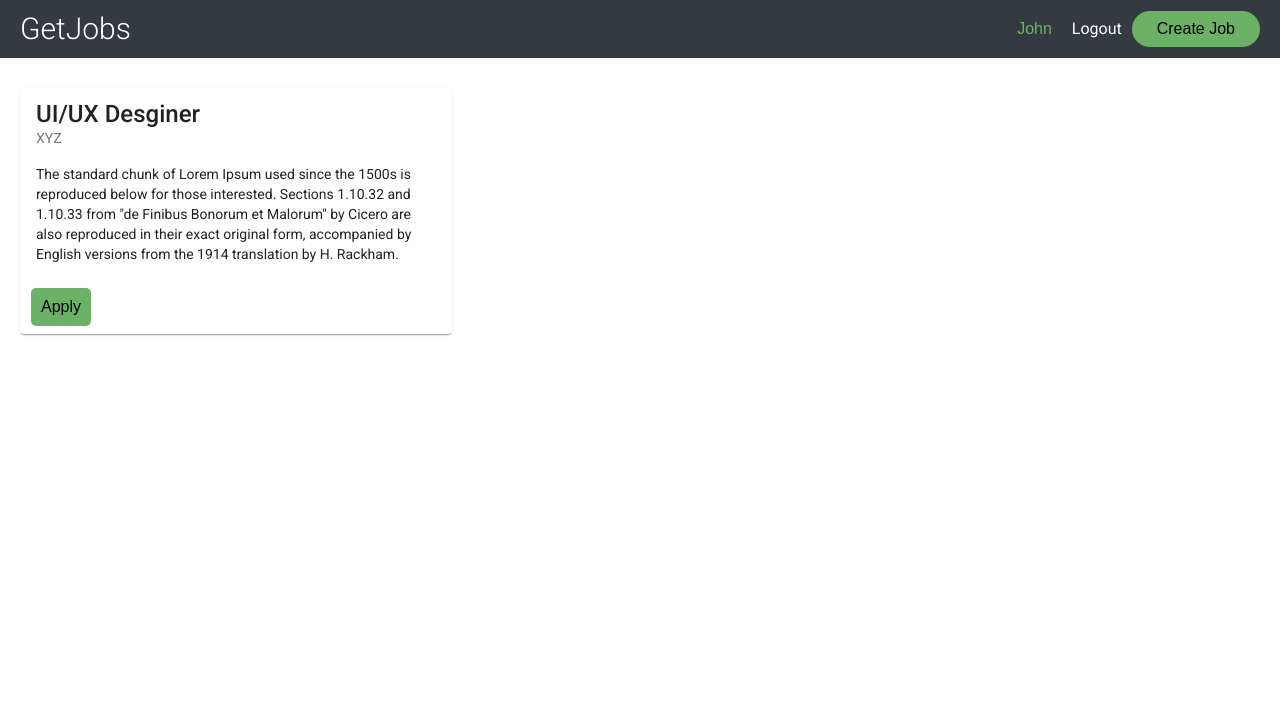
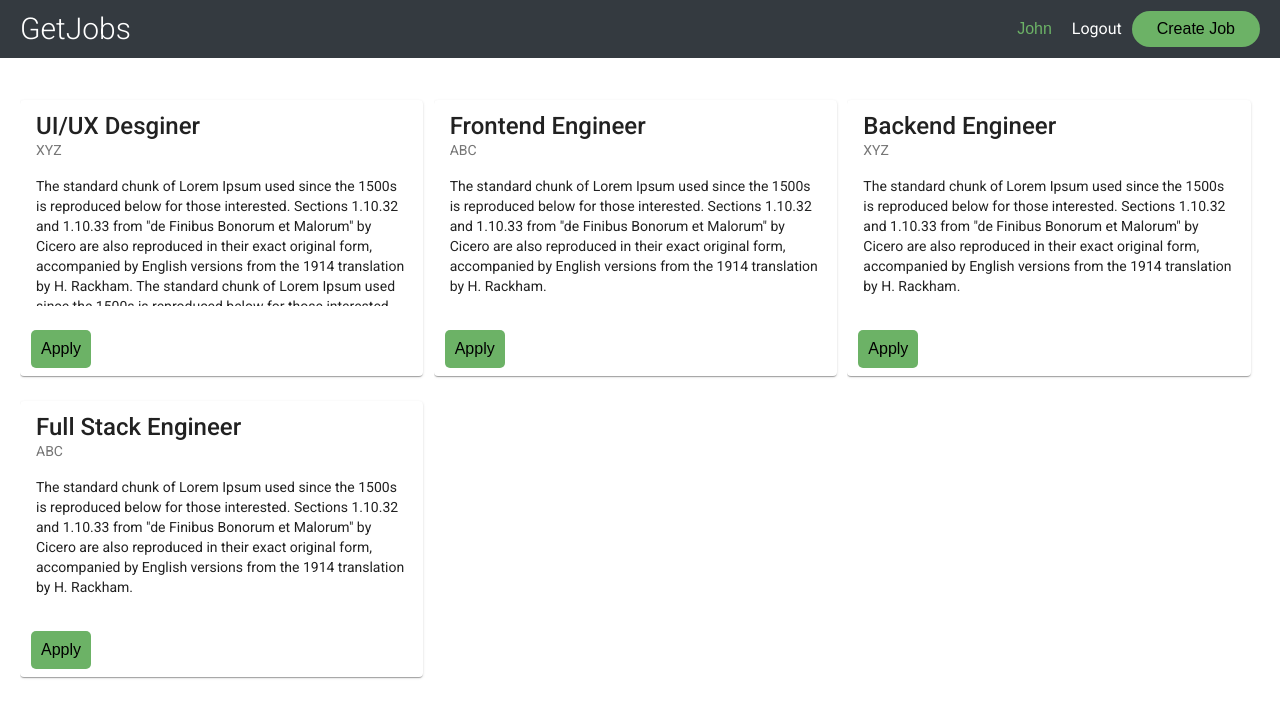
Before and after one commit to MaiaDandachi/GetJobs, an Angular app in the folder frontend/: page / in a window 1280 px wide. Shown: the top 718 px of the page. Built offline with nearby package versions, Linux system fonts and the light colour scheme.

Commit message:
Add jobs list component & sdisplay it in Home page w/ dummy data

```diff
--- a/frontend/src/app/components/home-page/home-page.component.html
+++ b/frontend/src/app/components/home-page/home-page.component.html
@@ -1,6 +1 @@
-<app-job-item
-  userType="freelancer"
-  jobTitle="UI/UX Desginer"
-  joPosterName="XYZ"
-  jobDesription='The standard chunk of Lorem Ipsum used since the 1500s is reproduced below for those interested. Sections 1.10.32 and 1.10.33 from "de Finibus Bonorum et Malorum" by Cicero are also reproduced in their exact original form, accompanied by English versions from the 1914 translation by H. Rackham.'
-></app-job-item>
+<app-jobs-list [jobs]="jobs"></app-jobs-list>
--- a/frontend/src/app/components/home-page/home-page.component.ts
+++ b/frontend/src/app/components/home-page/home-page.component.ts
@@ -1,15 +1,14 @@
 import { Component, OnInit } from '@angular/core';
-
+import { JOBS } from '../../mock-jobs';
 @Component({
   selector: 'app-home-page',
   templateUrl: './home-page.component.html',
-  styleUrls: ['./home-page.component.scss']
+  styleUrls: ['./home-page.component.scss'],
 })
 export class HomePageComponent implements OnInit {
+  jobs = JOBS;
 
-  constructor() { }
+  constructor() {}
 
-  ngOnInit(): void {
-  }
-
+  ngOnInit(): void {}
 }
--- /dev/null
+++ b/frontend/src/app/components/jobs/Job.ts
@@ -0,0 +1,5 @@
+export interface Job {
+  jobTitle: string;
+  joPosterName: string;
+  jobDesription: string;
+}
--- a/frontend/src/app/components/job-item/job-item.component.html
+++ b/frontend/src/app/components/jobs/job-item/job-item.component.html
@@ -1,7 +1,7 @@
 <mat-card class="job__card">
   <mat-card-title>{{ jobTitle }}</mat-card-title>
   <mat-card-subtitle>{{ joPosterName }}</mat-card-subtitle>
-  <mat-card-content>
+  <mat-card-content [style.overflow]="'auto'" [style.height.px]="'130'">
     {{ jobDesription }}
   </mat-card-content>
   <mat-card-actions align="start">
--- a/frontend/src/app/components/job-item/job-item.component.scss
+++ b/frontend/src/app/components/jobs/job-item/job-item.component.scss
@@ -1,6 +1,6 @@
 .job {
   &__card {
-    width: 400px;
+    width: 90%;
   }
 
   &__button {
--- /dev/null
+++ b/frontend/src/app/components/jobs/jobs-list/jobs-list.component.html
@@ -0,0 +1,14 @@
+<mat-grid-list
+  [cols]="columns"
+  rowHeight="300px"
+  (window:resize)="onResize($event)"
+>
+  <mat-grid-tile *ngFor="let job of jobs">
+    <app-job-item
+      userType="freelancer"
+      jobTitle="{{ job.jobTitle }}"
+      joPosterName="{{ job.joPosterName }}"
+      jobDesription="{{ job.jobDesription }}"
+    ></app-job-item>
+  </mat-grid-tile>
+</mat-grid-list>
--- /dev/null
+++ b/frontend/src/app/components/jobs/jobs-list/jobs-list.component.ts
@@ -0,0 +1,34 @@
+import { Component, OnInit, Input } from '@angular/core';
+import { Job } from '../job';
+@Component({
+  selector: 'app-jobs-list',
+  templateUrl: './jobs-list.component.html',
+  styleUrls: ['./jobs-list.component.scss'],
+})
+export class JobsListComponent implements OnInit {
+  @Input() jobs: Job[];
+  columns: number;
+  constructor() {}
+
+  // Responsive grid
+  breakPoints() {
+    switch (true) {
+      case window.innerWidth <= 768:
+        this.columns = 1;
+        break;
+      case window.innerWidth > 768:
+        this.columns = 3;
+        break;
+      default:
+        this.columns = 3;
+    }
+  }
+
+  ngOnInit(): void {
+    this.breakPoints();
+  }
+
+  onResize(event: any) {
+    this.breakPoints();
+  }
+}
--- /dev/null
+++ b/frontend/src/app/mock-jobs.ts
@@ -0,0 +1,28 @@
+import { Job } from './components/jobs/job';
+
+export const JOBS: Job[] = [
+  {
+    jobTitle: 'UI/UX Desginer',
+    joPosterName: 'XYZ',
+    jobDesription:
+      'The standard chunk of Lorem Ipsum used since the 1500s is reproduced below for those interested. Sections 1.10.32 and 1.10.33 from "de Finibus Bonorum et Malorum" by Cicero are also reproduced in their exact original form, accompanied by English versions from the 1914 translation by H. Rackham. The standard chunk of Lorem Ipsum used since the 1500s is reproduced below for those interested. Sections 1.10.32 and 1.10.33 from "de Finibus Bonorum et Malorum" by Cicero are also reproduced in their exact original form, accompanied by English versions from the 1914 translation by H. Rackham.',
+  },
+  {
+    jobTitle: 'Frontend Engineer',
+    joPosterName: 'ABC',
+    jobDesription:
+      'The standard chunk of Lorem Ipsum used since the 1500s is reproduced below for those interested. Sections 1.10.32 and 1.10.33 from "de Finibus Bonorum et Malorum" by Cicero are also reproduced in their exact original form, accompanied by English versions from the 1914 translation by H. Rackham.',
+  },
+  {
+    jobTitle: 'Backend Engineer',
+    joPosterName: 'XYZ',
+    jobDesription:
+      'The standard chunk of Lorem Ipsum used since the 1500s is reproduced below for those interested. Sections 1.10.32 and 1.10.33 from "de Finibus Bonorum et Malorum" by Cicero are also reproduced in their exact original form, accompanied by English versions from the 1914 translation by H. Rackham.',
+  },
+  {
+    jobTitle: 'Full Stack Engineer',
+    joPosterName: 'ABC',
+    jobDesription:
+      'The standard chunk of Lorem Ipsum used since the 1500s is reproduced below for those interested. Sections 1.10.32 and 1.10.33 from "de Finibus Bonorum et Malorum" by Cicero are also reproduced in their exact original form, accompanied by English versions from the 1914 translation by H. Rackham.',
+  },
+];
```
Also changed, not shown: frontend/src/app/app.module.ts (+6 -2 lines), frontend/src/app/components/jobs/job-item/job-item.component.ts (renamed from frontend/src/app/components/job-item/job-item.component.ts), frontend/src/app/components/jobs/jobs-list/jobs-list.component.scss (added), 2 other files (tests, documents, lock files or other folders).
